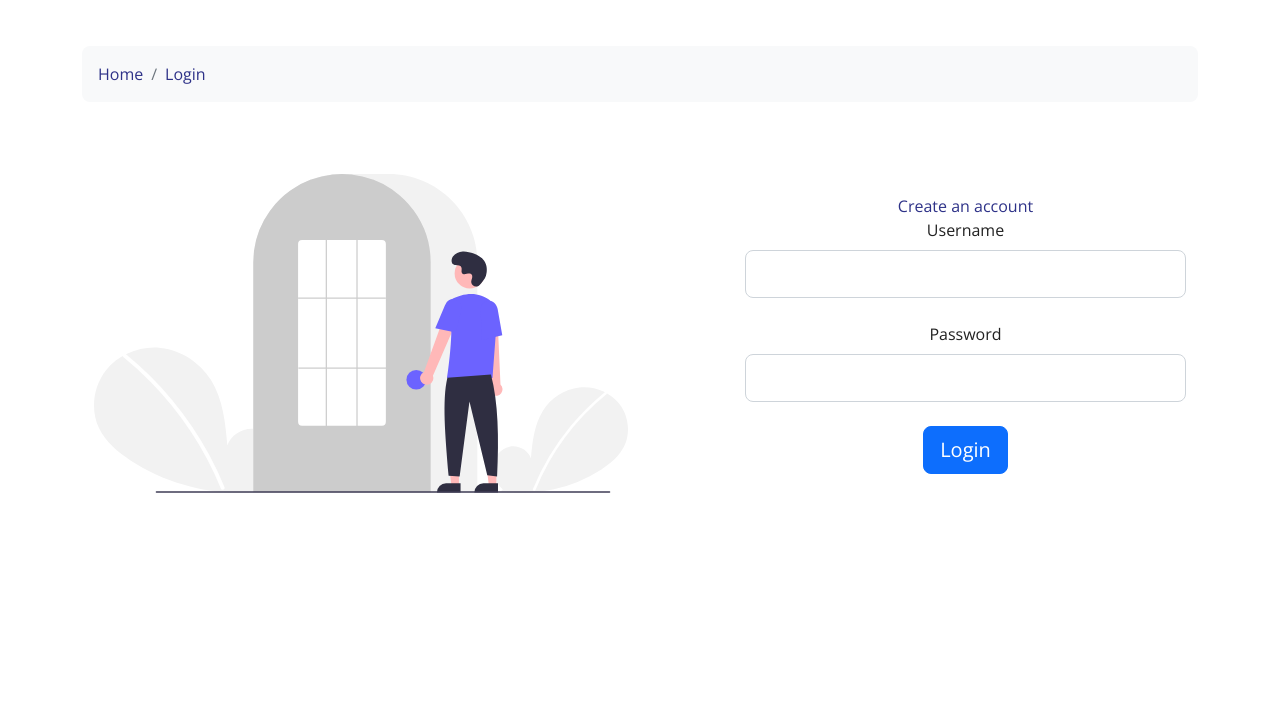
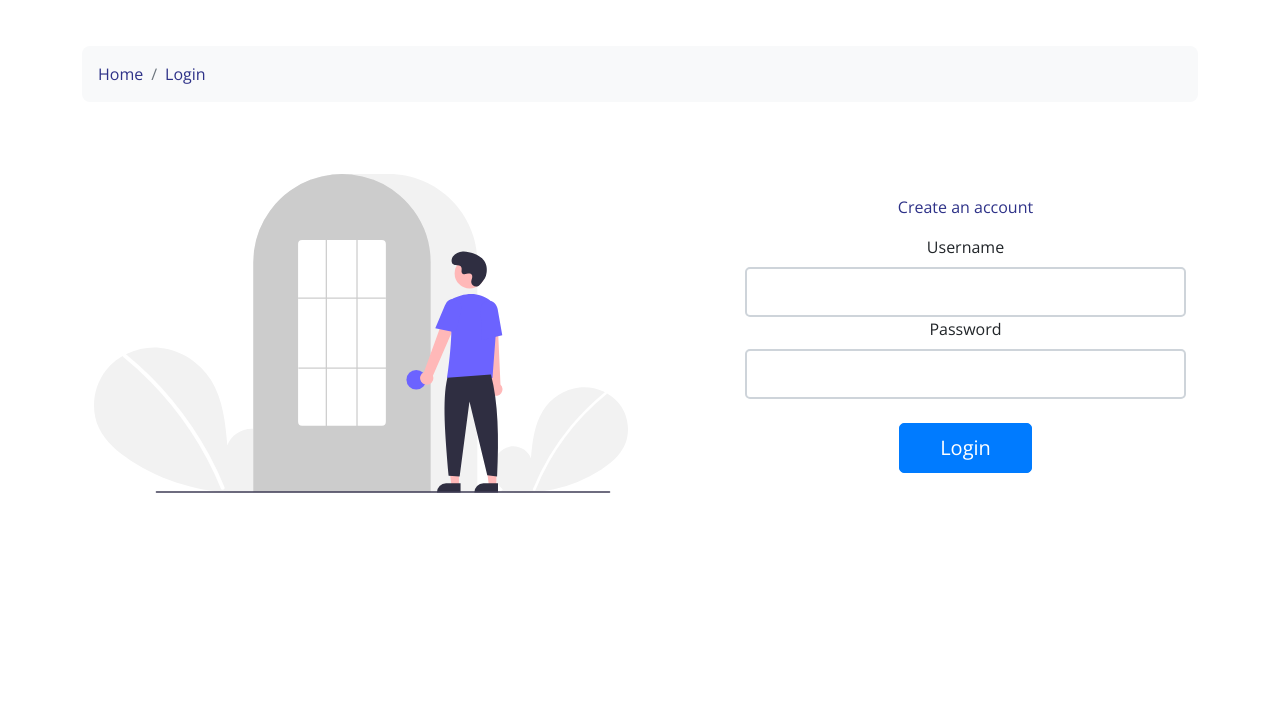
Before and after one commit to Bahaa-Hammad/club, a Django app: page /user/login/ in a window 1280 px wide. Shown: the part 192-906 px from the top of the page. Run offline with Django 4.2, Linux system fonts and the light colour scheme; some libraries are stand-ins or nearby versions.

Commit message:
Improved UI

```diff
--- a/ieee/users/templates/users/login.html
+++ b/ieee/users/templates/users/login.html
@@ -1,15 +1,44 @@
 {% extends "templates/boilerplate.html" %}
+
 {% load static %}
+
 {% block content %}
 <style>
-.divider:after,
-.divider:before {
-content: "";
-flex: 1;
-height: 1px;
-background: #eee;
+    /* Style the form labels */
+    .form-label {
+        color: #212529;
+    }
+
+    /* Style the input fields */
+    .form-control {
+        border: 2px solid #ced4da;
+        border-radius: 5px;
+        height: 50px;
+        font-size: 1rem;
+    }
+
+    /* Style the input fields when they have focus */
+    .form-control:focus {
+        box-shadow: 0 0 0 0.25rem rgba(0, 123, 255, 0.25);
+        border-color: #007bff;
+    }
+
+    /* Style the login button */
+    .btn-primary {
+        background-color: #007bff;
+        border-color: #007bff;
+        border-radius: 5px;
+        font-size: 1.25rem;
+        height: 50px;
+        padding: 0.5rem 2.5rem;
+    }
+
+    .btn-primary:hover {
+        background-color: #0069d9;
+        border-color: #0062cc;
     }
 </style>
+
 <section class="vh-100">
     <div class="container py-5">
         <div class="row">
@@ -34,28 +63,29 @@ background: #eee;
             </div>
             <div class="row d-flex align-items-center justify-content-center h-100">
                 <div class="col-md-8 col-lg-7 col-xl-6">
-        <img src="{% static 'assets/img/login.svg' %}"
-          class="img-fluid" alt="Phone image">
+                    <img src="{% static 'assets/img/login.svg' %}" class="img-fluid" alt="Phone image">
                 </div>
                 <div class="col-md-7 col-lg-5 col-xl-5 offset-xl-1 text-center">
-        <a href="{% url 'register' %}">Create an account</a>
-        <form method=POST>
+                    <a href="{% url 'register' %}" class="mb-3 d-inline-block">Create an account</a>
+                    <form method="POST">
                         {% csrf_token %}
+
                         <!-- Username input -->
-          <div class="form-outline mb-4">
+                        <div class="form-group">
                             <label class="form-label">Username</label>
-            {{form.username}}
+                            {{ form.username }}
                         </div>
 
                         <!-- Password input -->
-          <div class="form-outline mb-4">
+                        <div class="form-group">
                             <label class="form-label">Password</label>
-            {{form.password}}
+                            {{ form.password }}
                         </div>
 
                         <!-- Submit button -->
-          <button type="submit" class="btn btn-primary btn-lg btn-block">Login</button>
+                        <button type="submit" class="btn btn-primary btn-lg btn-block mt-4">Login</button>
                     </form>
+                </div>
             </div>
         </div>
     </div>
```
Lines whose indentation alone changed are shown as unchanged.
